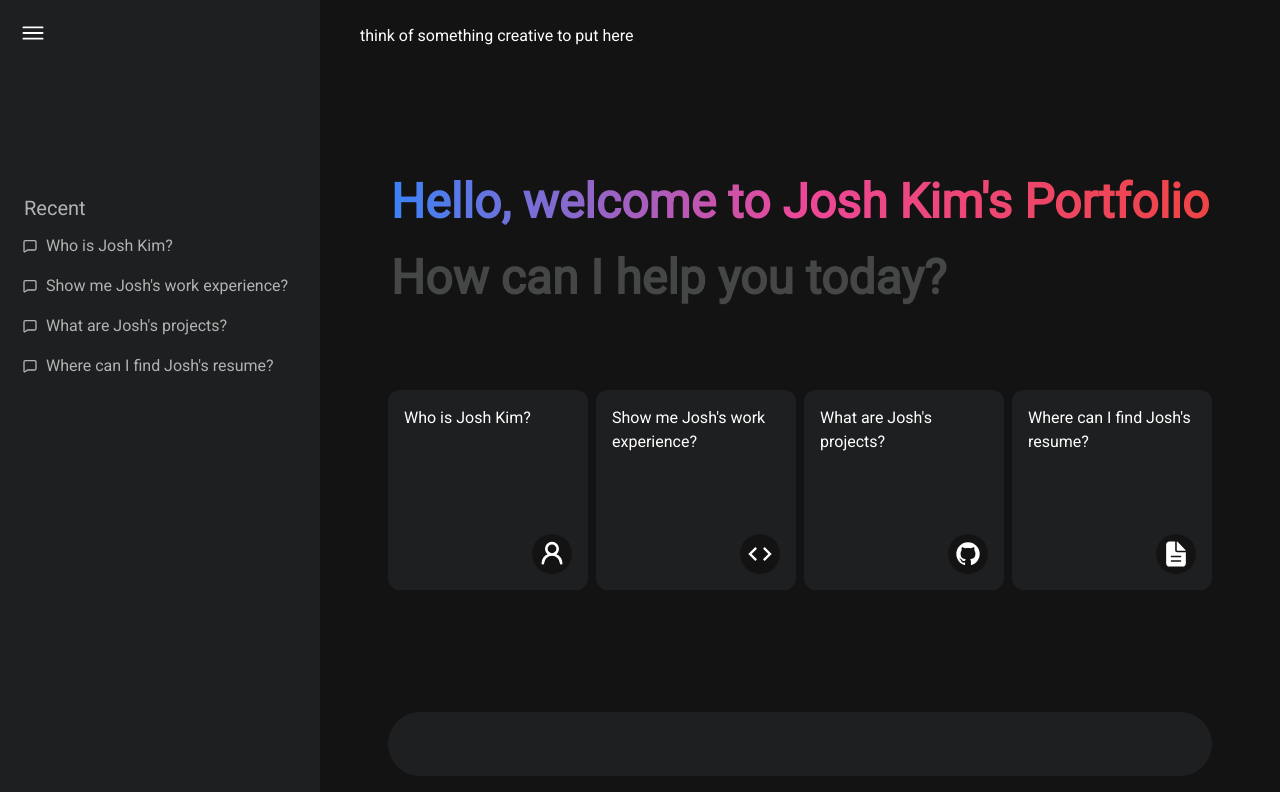
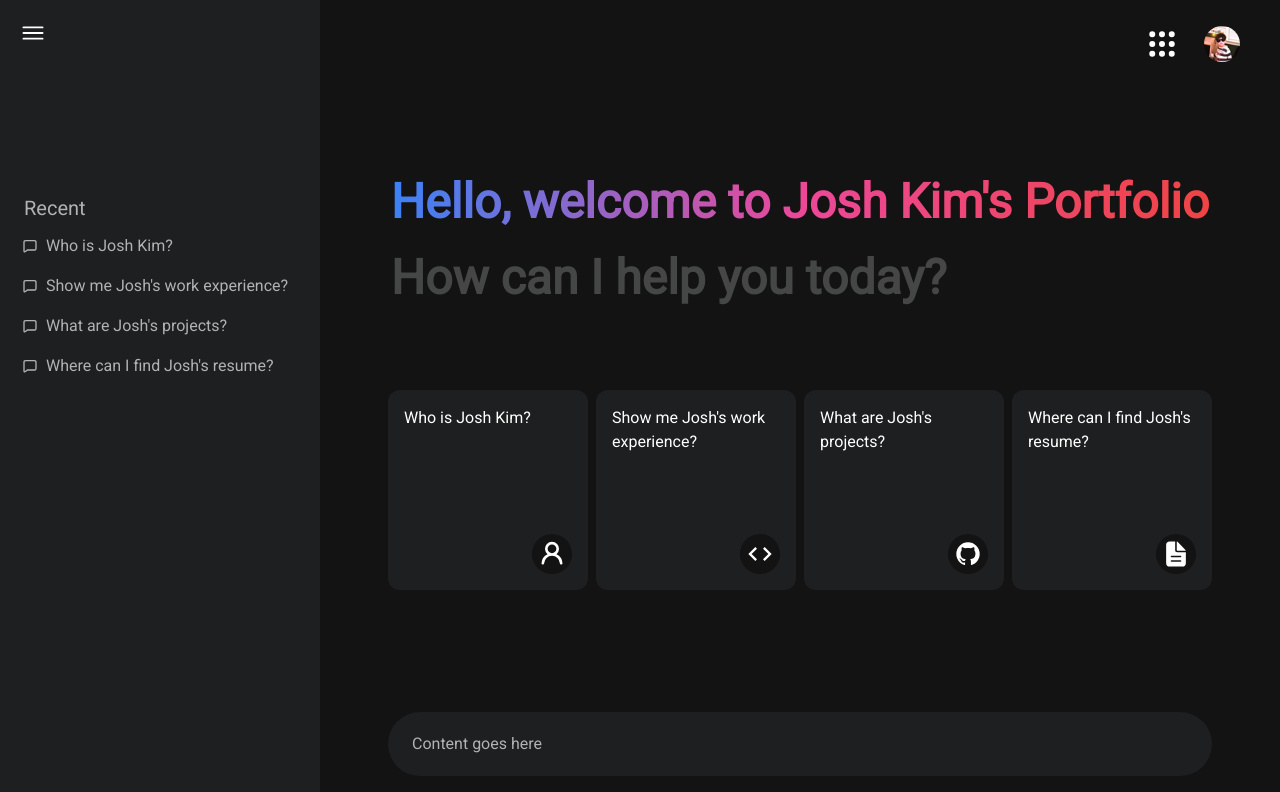
Before and after one commit to jshkm/coding-portfolio, a Next.js app: page / in a window 1280 px wide. Shown: the top 792 px of the page. Built offline with nearby package versions, Linux system fonts and the light colour scheme.

Commit message:
added header

```diff
--- a/src/app/components/ContentBox.tsx
+++ b/src/app/components/ContentBox.tsx
@@ -28,11 +28,24 @@ const Card = ({ page }: { page: PageType }) => {
 }
 
 const SearchBar = () => {
-  return (
-    <div className='bg-[#1E1F20] h-16 max-w-[824px] w-full rounded-full'>
+    return (
+        <div className='flex items-center justify-start bg-[#1E1F20] h-16 max-w-[824px] w-full rounded-full p-6'>
+            <p className='text-[#B1B2B2]'>Content goes here<span className="blinking-cursor translate-y-[3px]"></span></p>
+        </div>
+    )
+}
 
-    </div>
-  )
+const Header = () => {
+    return (
+        <div className='flex justify-end items-center h-full w-full space-x-6'>
+            <button>
+                <img className='min-h-9' src={'/icons/grid-icon.svg'} alt={'grid icon'}></img>
+            </button>
+            <button>
+                <img className='rounded-full max-h-9' src={'/images/me.jpg'} alt={'profile pic'}></img>
+            </button>
+        </div>
+    )
 }
 
 
@@ -40,7 +53,7 @@ function ContentBox({ pages }: ContentBoxProps) {
     return (
         <div className='flex flex-col justify-between items-center h-full w-full px-10 py-6'>
             <div className='flex w-full h-10'>
-                <h1>think of something creative to put here</h1>
+                <Header></Header>
             </div>
             <div className='flex flex-col items-center w-full space-y-20'>
                 <div className='text-5xl space-y-7 text-wrap'>
--- a/src/app/globals.css
+++ b/src/app/globals.css
@@ -7,15 +7,24 @@ body {
   color: white
 }
 
+@keyframes blink {
+  0% { opacity: 1; }
+  50% { opacity: 0; }
+  100% { opacity: 1; }
+}
+
+.blinking-cursor {
+  display: inline-block;
+  width: 1px; /* Adjust the width as needed */
+  height: 1em; /* This should match the line height of the text */
+  background-color: white; /* Adjust color as needed */
+  animation: blink 1s step-start infinite;
+}
+
 ::-webkit-scrollbar {
   width: 10px;
   height: 10px;
 }
-
-/* Track */
-/* ::-webkit-scrollbar-track {
-  box-shadow: inset 0 0 0px;
-} */
 
 /* Handle */
 ::-webkit-scrollbar-thumb {
```
Also changed, not shown: public/icons/grid-icon.svg (added), public/images/me.jpg (added).
